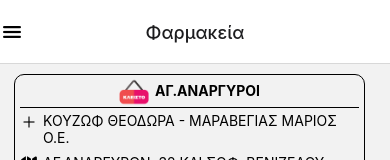
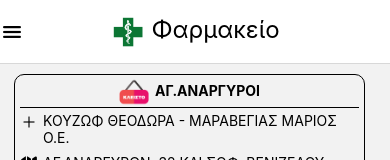
Before and after one commit to tkouleris/pharmacy_mobile, a React Native app: screen / in a window 390 px wide. Shown: the top 160 px of the page. Built offline with nearby package versions, Linux system fonts and the light colour scheme.

Commit message:
chore: add logo

```diff
--- a/App.js
+++ b/App.js
@@ -1,5 +1,5 @@
 import {StatusBar} from 'expo-status-bar';
-import {StyleSheet} from 'react-native';
+import {Image, StyleSheet, View, Text} from 'react-native';
 import {useEffect, useLayoutEffect, useState} from "react";
 import Pharmacies from "./components/Pharmacies";
 import {NavigationContainer} from '@react-navigation/native'
@@ -727,7 +727,13 @@ export default function App() {
                 <Stack.Screen
                     name="Pharmacies"
                     options={({navigation}) => ({
-                        title: 'Φαρμακεία',
+                        // title: 'Φαρμακεία',
+                        headerTitle: () =>  {
+                                return <View style={{flexDirection: 'row'}}>
+                                    <Image style={{width:35, height: 35, marginRight: 3}} source={require('./assets/farmakeio.png')} />
+                                    <Text style={{fontSize: 24, marginLeft: 3}}>Φαρμακείο</Text>
+                                </View>
+                        },
                         headerTitleAlign: 'center',
                         headerLeft: ({tintColor}) => (
                             <Ionicons
```
Also changed, not shown: assets/farmakeio.png (added).
